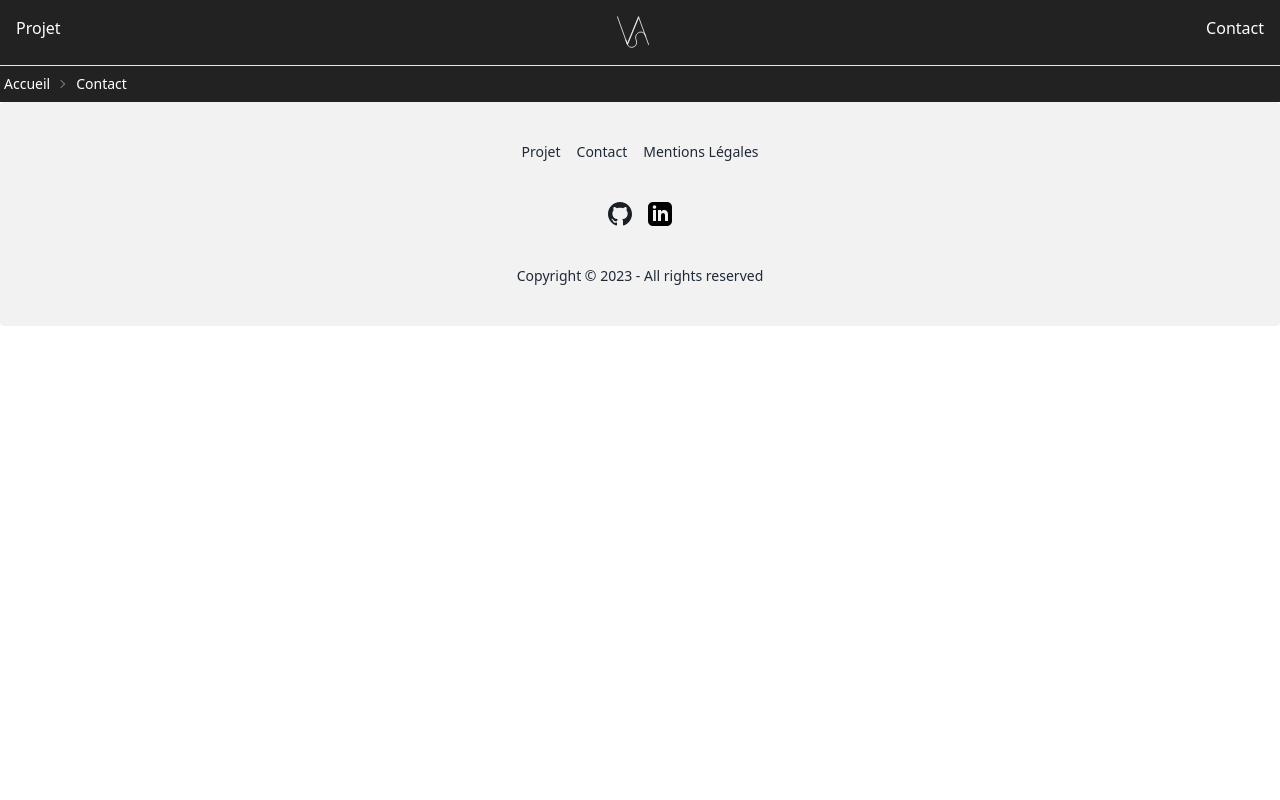
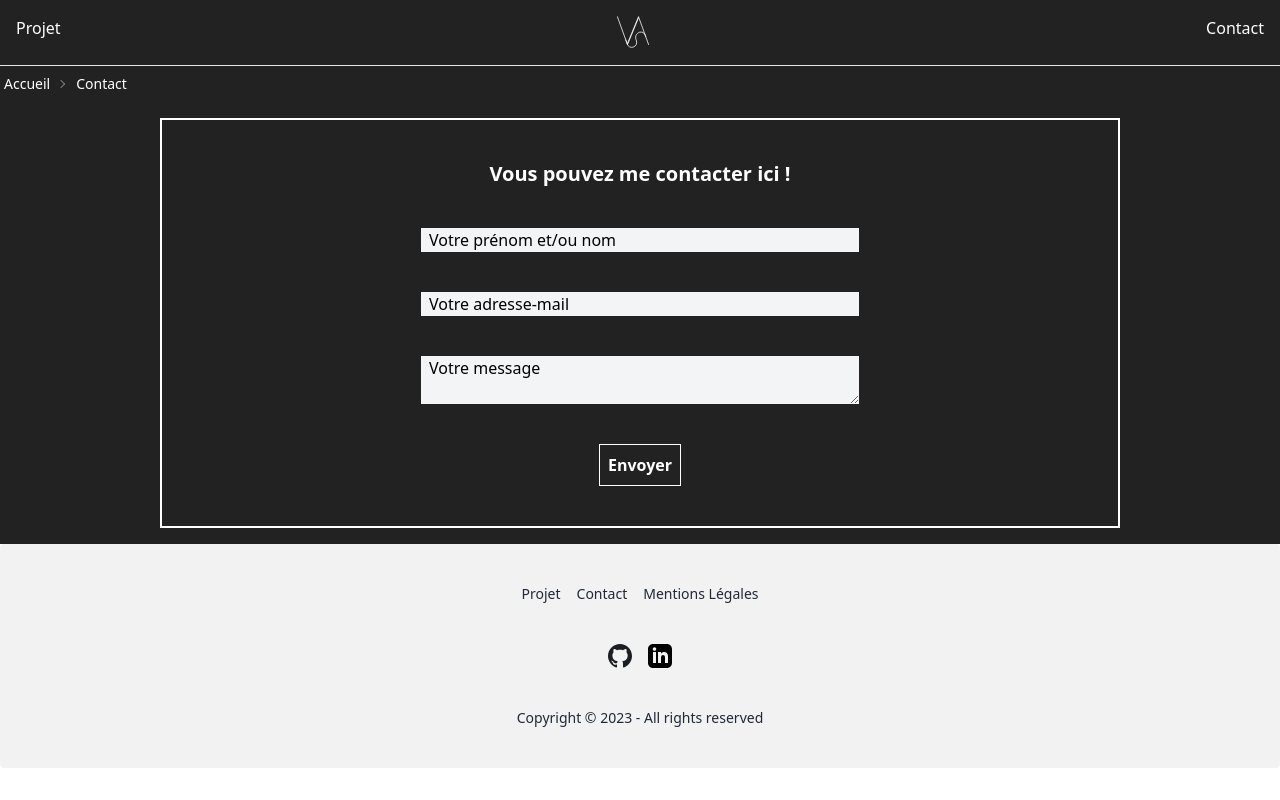
Before and after one commit to Steib-Audy-Victoria/Portfolio, a Vue app: page /Contact in a window 1280 px wide. Built offline with nearby package versions, Linux system fonts and the light colour scheme; what prettier-plugin-tailwindcss would draw is missing.

Commit message:
page contact

```diff
--- a/src/views/ContactView.vue
+++ b/src/views/ContactView.vue
@@ -9,4 +9,23 @@
             </li>
         </ul>
     </div>
+
+    <section class="py-4">
+        <form class="flex flex-col gap-10 justify-center items-center border-2 border-white p-10 mx-40" action="https://api.web3forms.com/submit" method="POST">
+
+            <input type="hidden" name="access_key" value="7910f823-6521-4306-bedd-b21809468bc9">
+
+            <p class="text-center font-semibold text-xl">Vous pouvez me contacter ici !</p>
+
+            <input class="w-1/2 px-2 placeholder:text-black bg-gray-100" type="text" name="name" placeholder="Votre prénom et/ou nom" required>
+            <input class="w-1/2 px-2 placeholder:text-black bg-gray-100" type="email" name="email" placeholder="Votre adresse-mail" required>
+            <textarea class="w-1/2 px-2 placeholder:text-black bg-gray-100" name="message" placeholder="Votre message" required></textarea>
+
+
+            <input type="hidden" name="redirect" value="https://web3forms.com/success">
+
+            <button class="border border-white p-2 font-bold " type="submit">Envoyer</button>
+
+        </form>
+    </section>
 </template>
```
